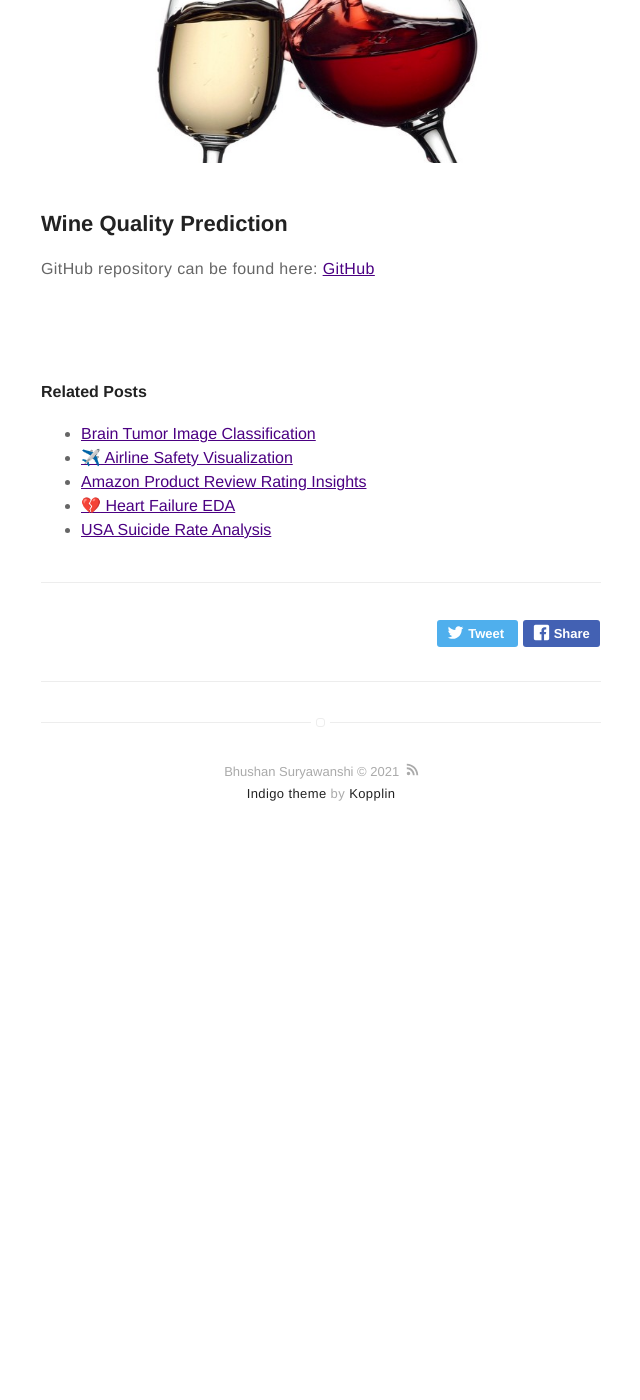
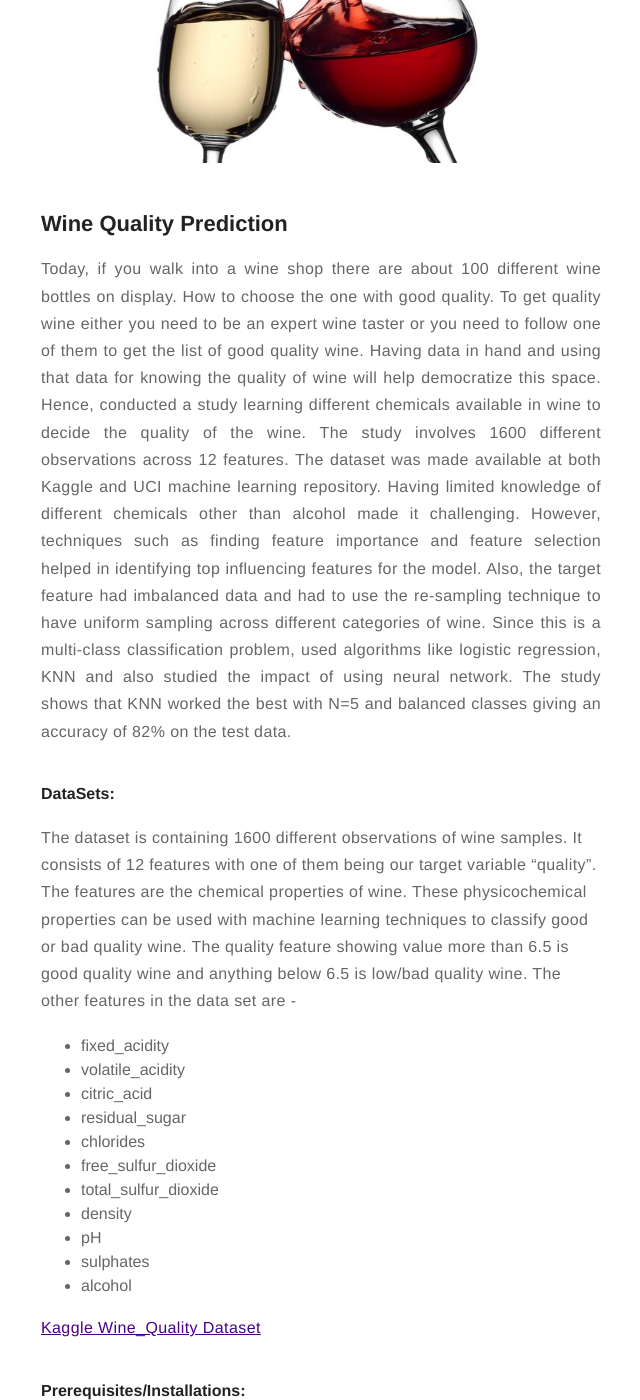
Before and after one commit to BhushanGitHub/bhushanGitHub.github.io, a Jekyll site: the page built from _posts/2020-01-01-Wine_Quality_Prediction.md, in a window 1280 px wide and 1400 px high, scrolled down 444 px. Shown: the whole window, without its empty margins (319-959 px from the left). Built offline with Jekyll 4.4.1, drawn with Linux system fonts in a browser that asks for light colours; emoji names are drawn with the system emoji font; before the commit the page ends 1309 px from its top, so only the background shows below that; some of the changed text lies outside the part shown.

Commit message:
Updated project details

```diff
--- a/_posts/2020-01-01-Wine_Quality_Prediction.md
+++ b/_posts/2020-01-01-Wine_Quality_Prediction.md
@@ -1,5 +1,5 @@
 ---
-title: ":wine: Wine Quality Prediction"
+title: "Wine Quality Prediction"
 layout: post
 tag:
 - Data Preperation
@@ -22,5 +22,42 @@ externalLink: false
 
 
 ## Wine Quality Prediction
+<p align='justify'>
+
+Today, if you walk into a wine shop there are about 100 different wine bottles on display. How to choose the one with good quality. To get quality wine either you need to be an expert wine taster or you need to follow one of them to get the list of good quality wine.
+Having data in hand and using that data for knowing the quality of wine will help democratize this space. Hence, conducted a study learning different chemicals available in wine to decide the quality of the wine.
+The study involves 1600 different observations across 12 features. The dataset was made available at both Kaggle and UCI machine learning repository. Having limited knowledge of different chemicals other than alcohol made it challenging. However, techniques such as finding feature importance and feature selection helped in identifying top influencing features for the model. Also, the target feature had imbalanced data and had to use the re-sampling technique to have uniform sampling across different categories of wine.
+Since this is a multi-class classification problem, used algorithms like logistic regression, KNN and also studied the impact of using neural network. The study shows that KNN worked the best with N=5 and balanced classes giving an accuracy of 82% on the test data.
+
+</p>
+
+
+#### DataSets:
+
+
+The dataset is containing 1600 different observations of wine samples. It consists of 12 features with one of them being our target variable “quality”. The features are the chemical properties of wine. These physicochemical properties can be used with machine learning techniques to classify good or bad quality wine. The quality feature showing value more than 6.5 is good quality wine and anything below 6.5 is low/bad quality wine.
+The other features in the data set are -
+
+- fixed_acidity
+- volatile_acidity
+- citric_acid
+- residual_sugar
+- chlorides
+- free_sulfur_dioxide
+- total_sulfur_dioxide
+- density
+- pH
+- sulphates
+- alcohol
+
+
+[Kaggle Wine_Quality Dataset](https://www.kaggle.com/uciml/red-wine-quality-cortez-et-al-2009)
+
+
+#### Prerequisites/Installations:
+- Python 3
+- Pandas
+- Keras
+
 
 GitHub repository can be found here: [GitHub](https://github.com/BhushanGitHub/bhushanGitHub.github.io)
```
